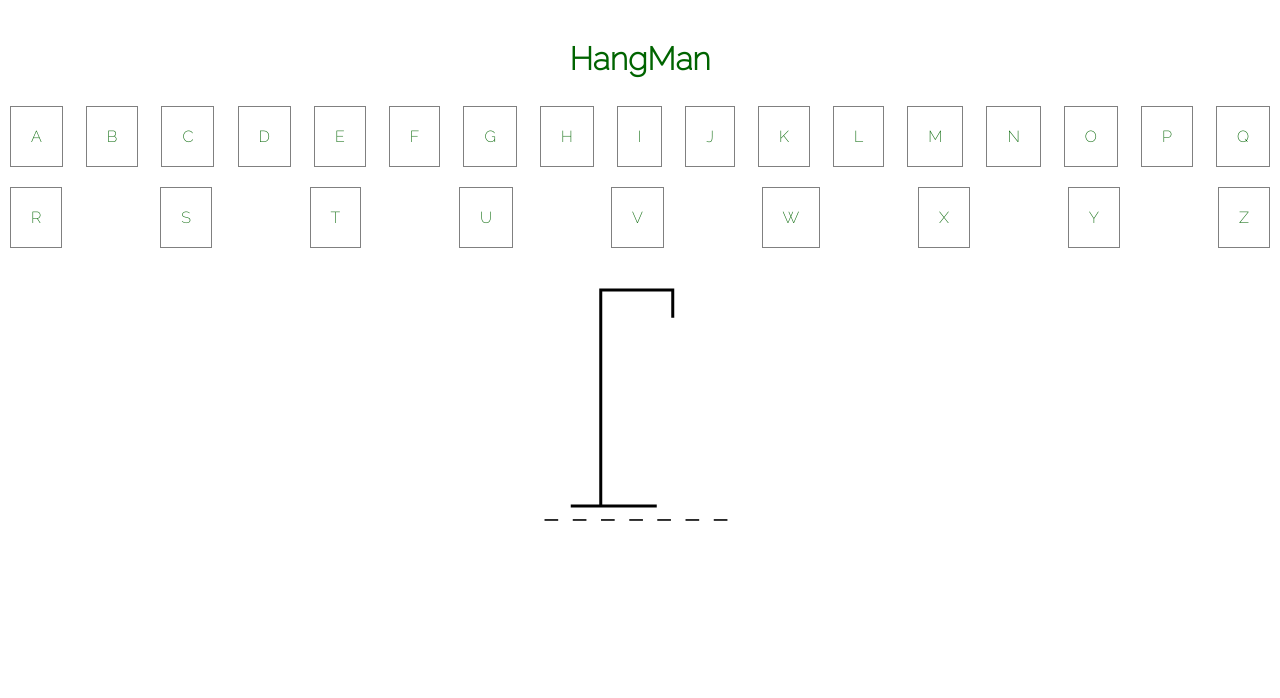
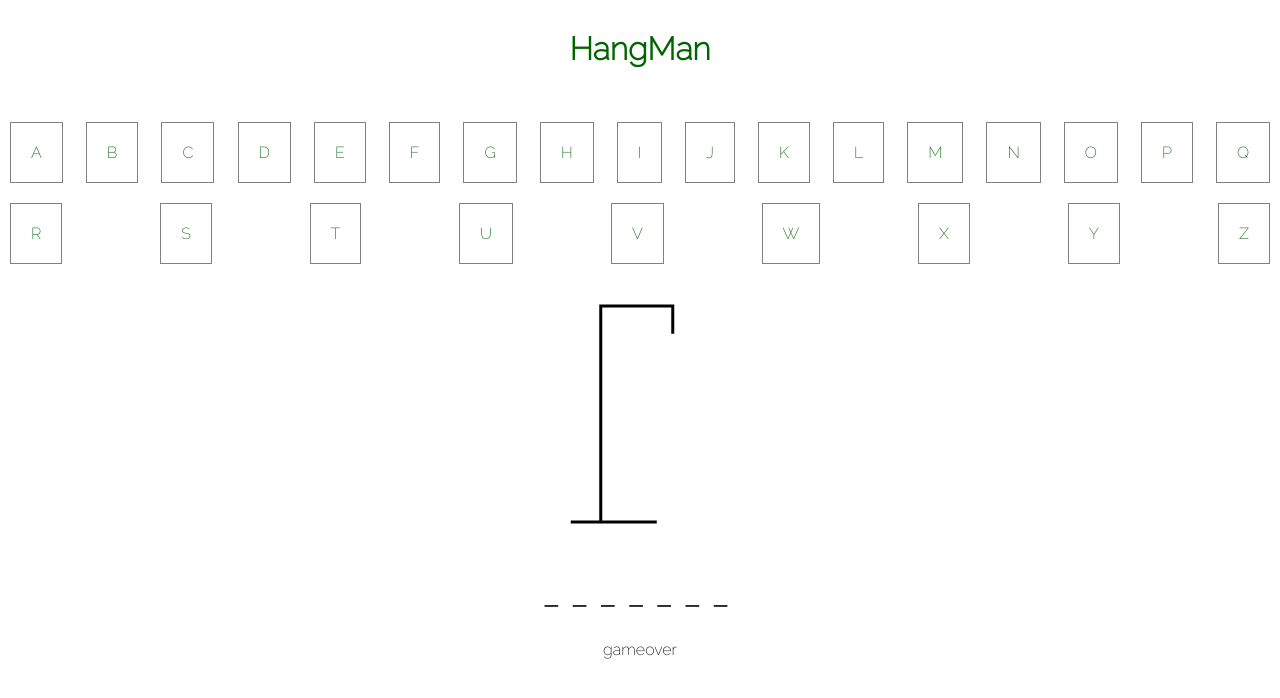
Before and after one commit to neda-vaheb/Hangman-game, a plain HTML site: page index.html in a window 1280 px wide. Drawn offline with Linux system fonts and the light colour scheme.

Commit message:
body style and another section changes

```diff
--- a/style.css
+++ b/style.css
@@ -6,7 +6,7 @@
 }
 body{
     display: grid;
-    grid-template-rows: 6rem auto 200px 2rem 6rem;
+    grid-template-rows: 7rem auto 270px 6rem 6rem;
     text-align: center;
     align-content: flex-start;
     height: 100%;
@@ -14,7 +14,7 @@ body{
 }
 h1{
     text-align: center;
-    margin: 40px auto;
+ margin-top: 30px;
     font-size : 2rem;
     color: darkgreen;
 }
@@ -38,7 +38,7 @@ flex-wrap: wrap;
     background-color: rgb(198, 199, 199);
     opacity: 0.5;
 }
-#image{
+#image img{
     margin: 30px auto;
     text-align: center;
 }
@@ -56,5 +56,5 @@ flex-wrap: wrap;
 #gameover p{
     text-align: center;
     font-size: 1rem;
-    display: none;
+
 }
```
